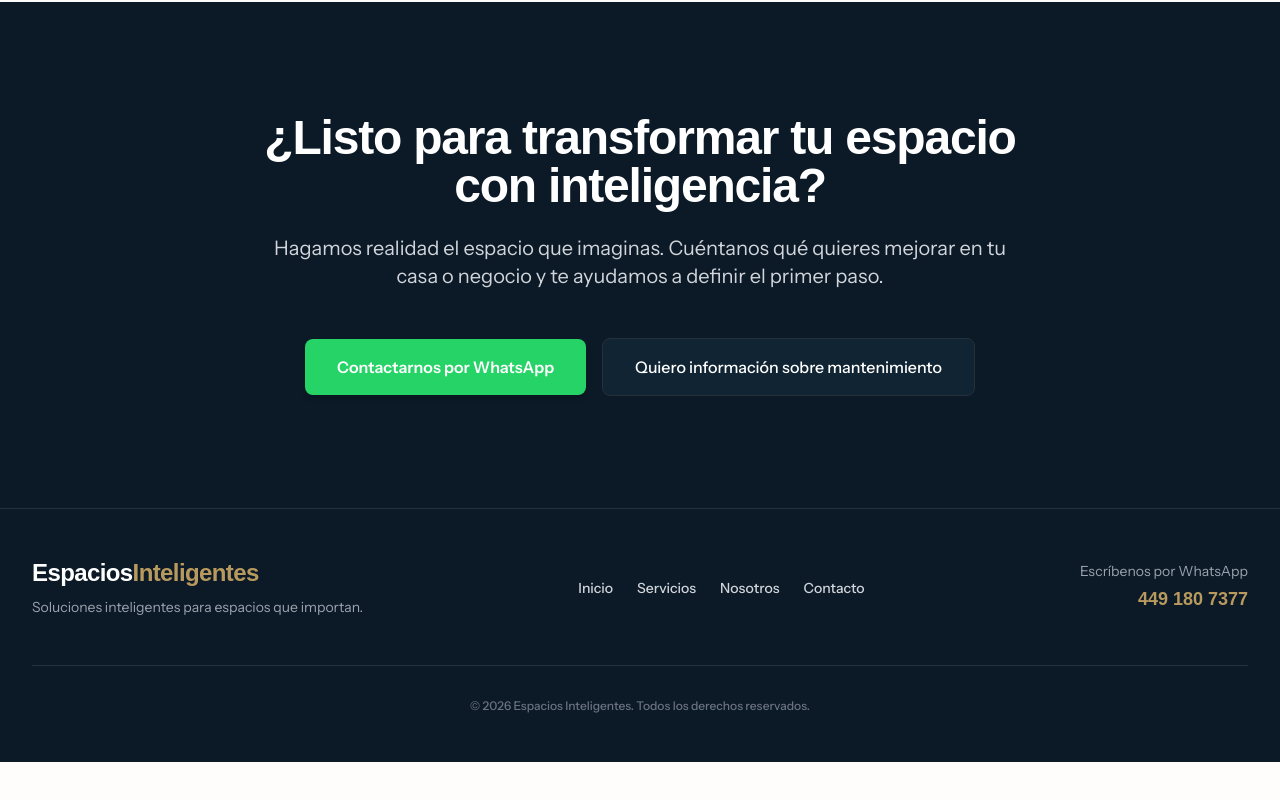
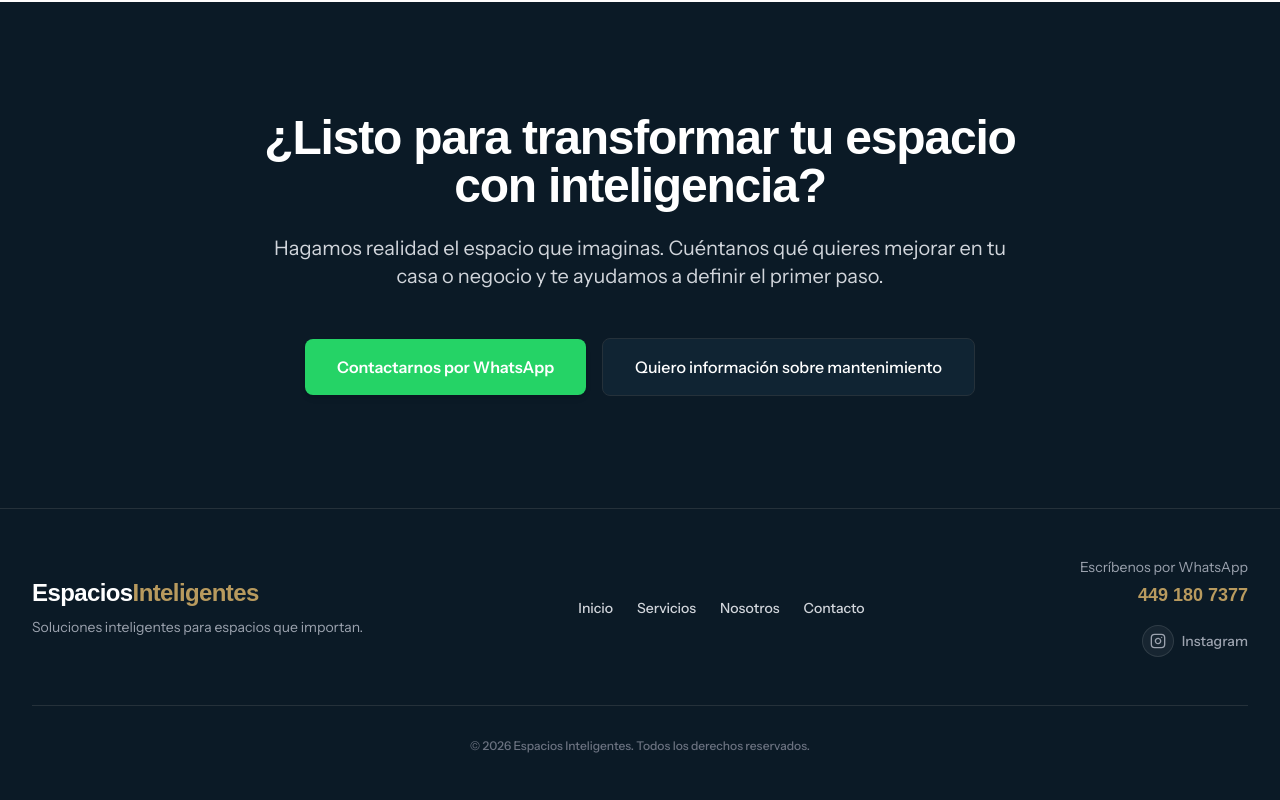
Before and after one commit to platonrecursosdigitales-creator/espaciosingeligentes, a React (Vite) app: page / in a window 1280 px wide. Shown: the part 4034-4834 px from the top of the page. Before the commit the page ends 4796 px from the top, so only its background shows below. Built offline with nearby package versions, Linux system fonts and the light colour scheme; a web font is replaced by a local one.

Commit message:
Añadido link de Instagram al footer

```diff
--- a/src/components/layout/Footer.jsx
+++ b/src/components/layout/Footer.jsx
@@ -1,3 +1,5 @@
+import { Instagram } from 'lucide-react';
+
 export default function Footer() {
   return (
     <footer className="bg-primary text-white py-12 border-t border-secondary">
@@ -22,10 +24,25 @@ export default function Footer() {
             </ul>
           </nav>
 
-          <div className="text-center md:text-right">
-            <span className="block text-sm text-gray-400 mb-1">Escríbenos por WhatsApp</span>
-            <a href="https://wa.me/524491807377" className="font-display font-bold text-accent hover:text-white transition-colors text-lg">
-              449 180 7377
+          <div className="text-center md:text-right flex flex-col items-center md:items-end gap-4">
+            <div>
+              <span className="block text-sm text-gray-400 mb-1">Escríbenos por WhatsApp</span>
+              <a href="https://wa.me/524491807377" className="font-display font-bold text-accent hover:text-white transition-colors text-lg">
+                449 180 7377
+              </a>
+            </div>
+
+            <a
+              href="https://www.instagram.com/espaciosinteligentes.mx"
+              target="_blank"
+              rel="noopener noreferrer"
+              className="text-gray-400 hover:text-accent transition-colors flex items-center gap-2 group"
+              aria-label="Síguenos en Instagram"
+            >
+              <div className="w-8 h-8 rounded-full bg-white/5 border border-white/10 flex items-center justify-center group-hover:bg-accent/10 group-hover:border-accent/30 transition-all">
+                <Instagram className="w-4 h-4" />
+              </div>
+              <span className="text-sm font-medium">Instagram</span>
             </a>
           </div>
 
```
